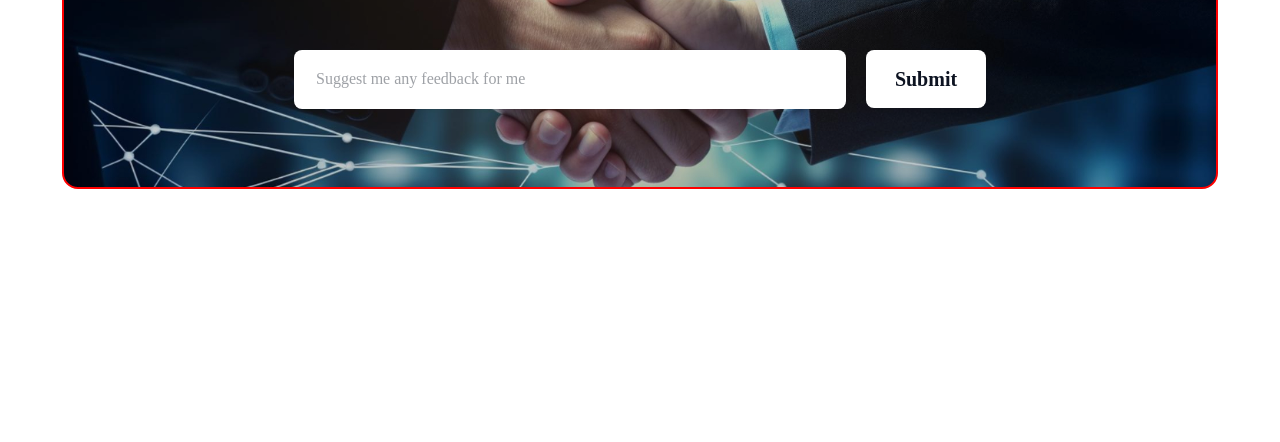
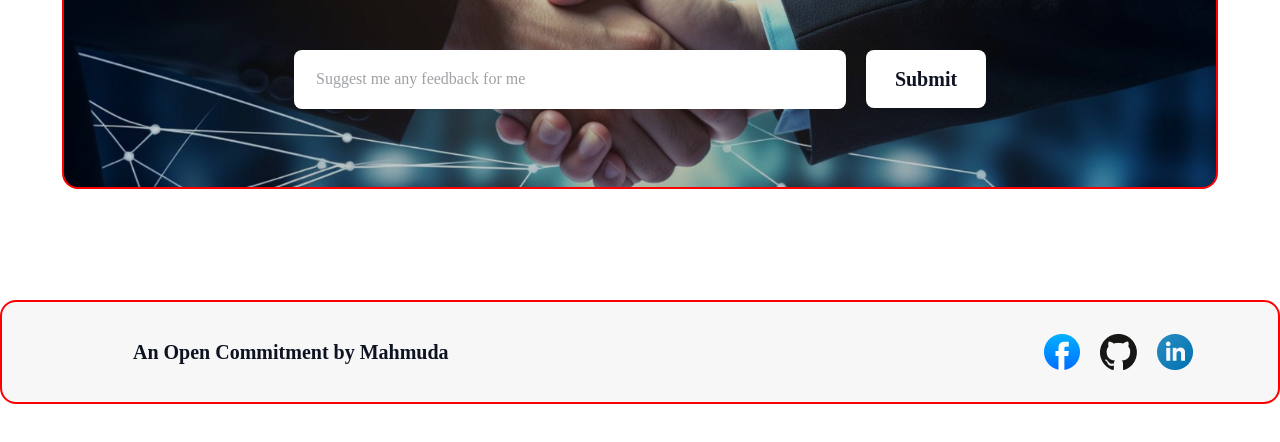
Before and after one commit to Mahmuda-akhter/assignment01, a plain HTML site: page index.html in a window 1280 px wide. Shown: the part 3523-3965 px from the top of the page. Drawn offline with Linux system fonts and the light colour scheme; a web font is replaced by a local one.

Commit message:
the last part of the project has been added

```diff
--- a/index.html
+++ b/index.html
@@ -155,6 +155,17 @@
 
 
     </main>
-    <footer></footer>
+    <footer class="footer-section">
+        <div class="footer-container">
+            <div class="footer-content">
+            <h4>An Open Commitment by Mahmuda</h4>
+        </div>
+        <div class="footer-icons">
+          <img src="./assets/facebook.png" alt=""><a href=""></a></img>
+          <img src="./assets/github.png" alt=""><a href=""></a></img>
+          <img src="./assets/linkedin-icon 1.png" alt=""><a href=""></a></img>
+        </div>
+        </div>
+    </footer>
 </body>
 </html>
--- a/styles/style.css
+++ b/styles/style.css
@@ -544,3 +544,42 @@ body{
     border: none;
 
 }
+/* footer section */
+.footer-section{
+    height: 100px;
+    border: 2px solid red;
+    margin-top: 111px;
+    display: flex;
+    border-radius: 16px;
+    background: rgba(13, 19, 33, 0.03);
+
+}
+.footer-container{
+    width: 90%;
+    margin: 0 auto;
+    display: flex;
+    justify-content: space-between;
+    align-items: center;
+
+
+}
+.footer-content {
+    width: 450px;
+    height: 35px;
+    display: flex;
+    justify-content: center;
+    align-items: center;
+    text-align: center;
+}
+.footer-content h4{
+    color: rgb(13, 19, 33);
+    font-family: Azeret Mono;
+    font-size: 20px;
+    font-weight: 600;
+}
+.footer-icons{
+    width: 170px;
+    height: 36px;
+    display: flex;
+    gap:10px ;
+}
```
